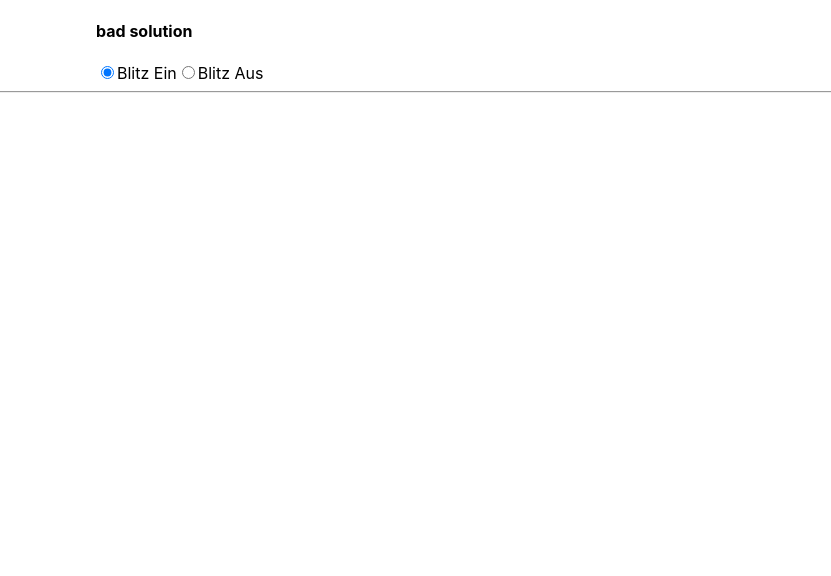
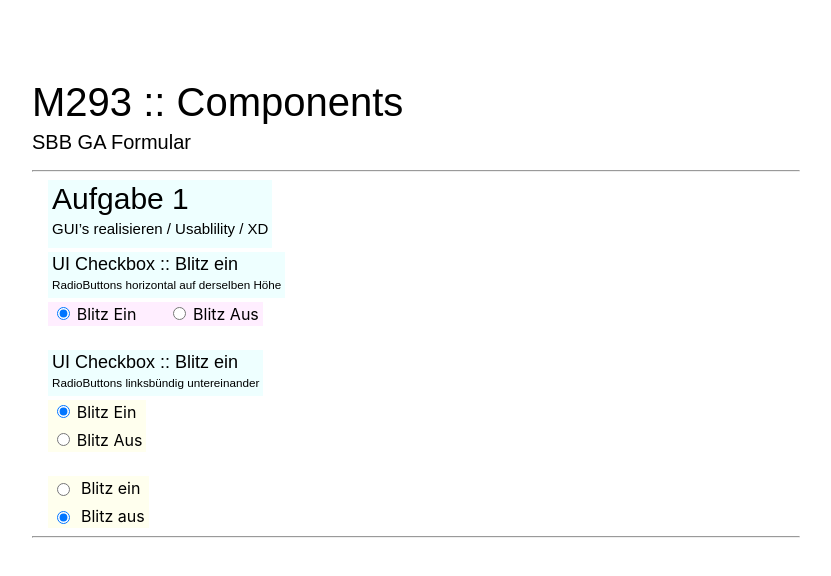
Before and after one commit to 2cev/m293_03_react_form_sbb_ga, a React (Create React App) app: page / in a window 1280 px wide. Shown: the top 576 px of the page, without its empty margins (224-1055 px from the left). Built offline with nearby package versions, Linux system fonts and the light colour scheme.

Commit message:
radioButtons Blitz Ein/Aus

```diff
--- a/src/App.css
+++ b/src/App.css
@@ -1,8 +1,133 @@
+/* O_o => main structure classes ========================= */
+.Stage {
+	width: 100%;
+	height: 100%;
+}
+.StgWrapper {
+	width: 60vw;
+	height: 80vh;
+	padding: 10vh 20vw;
+}
+/* O_o => <= o_O */
+.StgTitle {
+	width: 100%;
+	height: 100%;
+	margin-bottom: 1em;
+}
+.DivTitle {
+	width: 100%;
+	height: 100%;
+	margin-bottom: 0.5em;
+}
+.DivSubTitle {
+	width: 100%;
+	height: 100%;
+	margin-bottom: 0.25em;
+}
+/* O_o => <= o_O */
+h1 {
+	position: relative;
+	padding: 0;
+	margin: 0;
+	font-family: "Raleway", sans-serif;
+	font-weight: 300;
+	font-size: 40px;
+	color: #000000;
+}
+h1 span {
+	display: block;
+	font-size: 0.5em;
+	line-height: 1.2;
+	margin-top: 0.25em;
+}
+h1 em {
+	font-style: normal;
+	font-weight: 600;
+}
+/* O_o => <= o_O */
+h2 {
+	position: relative;
+	padding: 0;
+	margin: 0;
+	font-family: "Raleway", sans-serif;
+	font-weight: 100;
+	font-size: 30px;
+	color: #000000;
+}
+h2 span {
+	display: block;
+	font-size: 0.5em;
+	line-height: 1.2;
+	margin-top: 0.25em;
+}
+h2 em {
+	font-style: normal;
+	font-weight: 400;
+}
+/* O_o => <= o_O */
+h3 {
+	position: relative;
+	padding: 0;
+	margin: 0;
+	font-family: "Raleway", sans-serif;
+	font-weight: 100;
+	font-size: 18px;
+	color: #000000;
+}
+h3 span {
+	display: block;
+	font-size: 0.65em;
+	line-height: 1.2;
+	margin-top: 0.25em;
+}
+h3 em {
+	font-style: normal;
+	font-weight: 400;
+}
+/* O_o => sub structure classes ========================= */
 .App {
-  text-align: left;
+	width:auto;
+	height:auto;
 }
-
-.FormDiv {
-  width: 50vw;
-  padding: 0 25vw;
+.DivWrapper {
+	width: fit-content;
+	height: auto;
+	padding: 0.125em 0.25em;
+	margin: 0.25em 1.0em;
+	background-color: #eeffff;
 }
+.DivFlexFlowRow {
+    display: flex;
+    flex-direction: row;
+    gap: 0.5rem;
+    width: fit-content;
+	background-color: #ffeeff;
+}
+.DivFlexFlowCol {
+    display: flex;
+    flex-direction: column;
+    gap: 0.5rem;
+    height: fit-content;
+	background-color: #ffffee;
+}
+/* O_o => helper classes ========================= */
+.SpacerW {
+    width: 1em;
+    height: fit-content;
+}
+.SpacerH {
+    width: fit-content;
+    height: 1em;
+}
+.PadL {
+	padding-left: 0.5em;
+}
+.PadR {
+	padding-right: 0.5em;
+}
+.MargL {
+	margin-left: 0.5em;
+}
+.MargR {
+	margin-right: 0.5em;
+}
--- a/src/App.js
+++ b/src/App.js
@@ -1,38 +1,75 @@
 import { useState } from 'react';
 import './App.css';
-import GAFormular from "./components/GAFormular/GAFormular.jsx";
+import RadioBtnSwitch from './components/RadioBtn/RadioBtnSwitch.jsx';
 
 function App() {
 
 	//O_o => vars
-	const [flash, setFlash] = useState(false);
+	const [ radioBtnSwitch, setRadioBtnSwitch ] = useState(false);
 
 	return (
-		<div className="App">
 
-			<div className="FormDiv">
-				<h4>bad solution</h4>
-				<label>
-					<input type="radio" name="blitz" value={true} defaultChecked />
-					Blitz Ein
-				</label>
-				<label className="PadLeft">
-					<input type="radio" name="blitz" value={false} />
-					Blitz Aus
-				</label>
+        <>
+			<div className='Stage'>
+				<div className='StgWrapper'>
+					<div className='App'>
 
-				<br />
+						<div className='StgTitle'><h1 className='Headline'>
+								M293 :: Components
+								<span>SBB GA Formular</span>
+							</h1>
 
+						</div>
+
+						<hr />
+
+						<div className='DivWrapper'>
+							<div className='DivTitle'><h2 className='Headline'>
+									Aufgabe 1
+									<span>GUI’s realisieren / Usablility / XD</span>
+								</h2>
+							</div>
+						</div>
+
+						<div className='DivWrapper'>
+							<div className='DivSubTitle'><h3 className='Headline'>
+									 UI Checkbox :: Blitz ein
+									<span>RadioButtons horizontal auf derselben Höhe</span>
+								</h3>
+							</div>
+						</div>
+						<div className='DivWrapper DivFlexFlowRow'>
+							<label><input type='radio' name='blitz001' value={true} defaultChecked className='MargR' />Blitz Ein</label>
+							<div className='SpacerW'>&nbsp;</div>
+							<label><input type='radio' name='blitz001' value={false} className='MargR' />Blitz Aus</label>
+						</div>
+
+						<div className='SpacerH'>&nbsp;</div>
+
+						<div className='DivWrapper'>
+							<div className='DivSubTitle'><h3 className='Headline'>
+									UI Checkbox :: Blitz ein
+									<span>RadioButtons linksbündig untereinander</span>
+								</h3>
+							</div>
+						</div>
+						<div className='DivWrapper DivFlexFlowCol'>
+							<label><input type='radio' name='blitz002' value={true} defaultChecked className='MargR' />Blitz Ein</label>
+							<label><input type='radio' name='blitz002' value={false} className='MargR' />Blitz Aus</label>
+						</div>
+						<div className='SpacerH'>&nbsp;</div>
+						<div className='DivWrapper DivFlexFlowCol'>
+							<RadioBtnSwitch name='class' state={radioBtnSwitch} setFnc={setRadioBtnSwitch} labelFalse='Blitz aus' labelTrue='Blitz ein'/>
+						</div>
+
+						<hr />
+
+					</div>
+				</div>
 			</div>
+		</>
+	);
 
-
-			<hr />
-
-			<GAFormular />
-
-
-		</div>
-	);
 }
 
 export default App;
--- a/src/components/GAFormular/GAFormular.jsx
+++ b/src/components/GAFormular/GAFormular.jsx
@@ -1,10 +1,7 @@
-import {useState} from "react";
-import "./GAFormular.css";
+import {useState} from 'react';
+import './GAFormular.css';
 
 export default function GAFormular() {
 
-    <h4>Bestellformular für ein GA (General Abonemment) bei der SBB</h4>
-
-
 
 }
--- /dev/null
+++ b/src/components/RadioBtn/RadioBtnSwitch.css
@@ -0,0 +1,22 @@
+.rbSwitch-wrapper {
+    display: grid;
+    grid-template-columns: auto auto;
+    gap: 0.5rem;
+    width: fit-content;
+}
+
+.rbSwitch-wrapper * {
+    width: fit-content;
+}
+
+.rbSwitch-wrapper input {
+    justify-self: end;
+}
+
+.rbSwitch-wrapper label {
+    justify-self: start;
+}
+
+input[type='radio'].rbSwitch-input:checked+label.rbSwitch-label {
+    font-weight: bolder;
+}
--- /dev/null
+++ b/src/components/RadioBtn/RadioBtnSwitch.jsx
@@ -0,0 +1,20 @@
+import { useState } from 'react';
+import './RadioBtnSwitch.css';
+
+export default function RadioBtnSwitch({rbSwitch, setFnc, labelFalse, labelTrue}) {
+    return (
+        <>
+            <div className='rbSwitch-wrapper'>
+                <input type='radio' id='rbSwitch-on' name='rbSwitch' checked={rbSwitch} onChange={() => setFnc((f) => !f)}/>
+                <label htmlFor='rbSwitch-on'>
+                    {labelTrue}
+                </label>
+                <input type='radio' id='rbSwitch-off' name='rbSwitch' checked={!rbSwitch} onChange={() => setFnc((f) => !f)}/>
+                <label htmlFor='rbSwitch-off'>
+                    {labelFalse}
+                </label>
+
+            </div>
+        </>
+    );
+}
```
Also changed, not shown: src/components/ToggleSwitch/ToggleSwitch.css (added), src/components/ToggleSwitch/ToggleSwitch.jsx (added).
